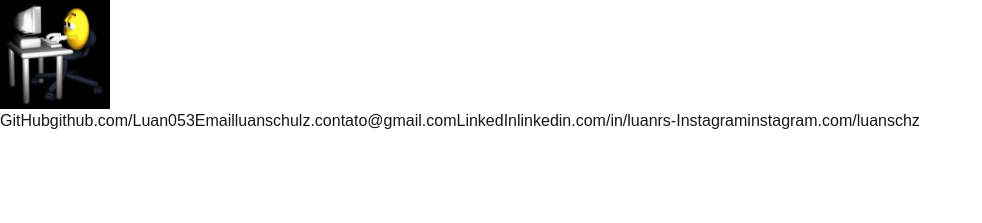
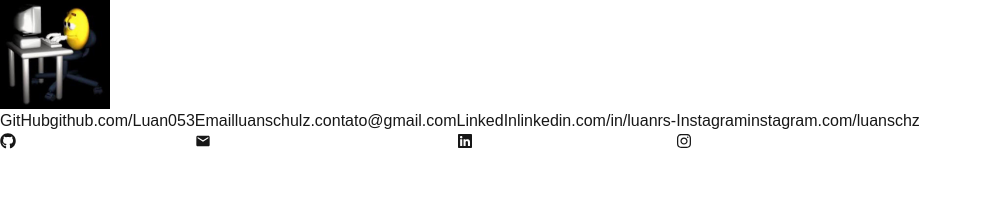
Before and after one commit to Luan053/my-links, a Next.js app: page / in a window 1280 px wide. Shown: the top 223 px of the page, without its empty margins (0-982 px from the left). Built offline with nearby package versions, Linux system fonts and the light colour scheme.

Commit message:
adicionando icones

```diff
--- /dev/null
+++ b/src/app/components/icons/email.js
@@ -0,0 +1,16 @@
+export const Email = () => {
+  return (
+    <svg
+      stroke="currentColor"
+      fill="currentColor"
+      strokeWidth="0"
+      viewBox="0 0 24 24"
+      height="1em"
+      width="1em"
+      xmlns="http://www.w3.org/2000/svg"
+    >
+      <path fill="none" d="M0 0h24v24H0z"></path>
+      <path d="M20 4H4c-1.1 0-1.99.9-1.99 2L2 18c0 1.1.9 2 2 2h16c1.1 0 2-.9 2-2V6c0-1.1-.9-2-2-2zm0 4-8 5-8-5V6l8 5 8-5v2z"></path>
+    </svg>
+  );
+};
--- a/src/app/components/icons/github.js
+++ b/src/app/components/icons/github.js
@@ -1,25 +1,15 @@
 export const Github = () => {
   return (
     <svg
-      data-testid="geist-icon"
-      height="16"
-      strokeLinejoin="round"
-      viewBox="0 0 16 16"
-      width="16"
+      stroke="currentColor"
+      fill="currentColor"
+      strokeWidth="0"
+      viewBox="0 0 496 512"
+      height="1em"
+      width="1em"
+      xmlns="http://www.w3.org/2000/svg"
     >
-      <g clipPath="url(#clip0_872_3147)">
-        <path
-          fillRule="evenodd"
-          clipRule="evenodd"
-          d="M8 0C3.58 0 0 3.57879 0 7.99729C0 11.5361 2.29 14.5251 5.47 15.5847C5.87 15.6547 6.02 15.4148 6.02 15.2049C6.02 15.0149 6.01 14.3851 6.01 13.7154C4 14.0852 3.48 13.2255 3.32 12.7757C3.23 12.5458 2.84 11.836 2.5 11.6461C2.22 11.4961 1.82 11.1262 2.49 11.1162C3.12 11.1062 3.57 11.696 3.72 11.936C4.44 13.1455 5.59 12.8057 6.05 12.5957C6.12 12.0759 6.33 11.726 6.56 11.5261C4.78 11.3262 2.92 10.6364 2.92 7.57743C2.92 6.70773 3.23 5.98797 3.74 5.42816C3.66 5.22823 3.38 4.40851 3.82 3.30888C3.82 3.30888 4.49 3.09895 6.02 4.1286C6.66 3.94866 7.34 3.85869 8.02 3.85869C8.7 3.85869 9.38 3.94866 10.02 4.1286C11.55 3.08895 12.22 3.30888 12.22 3.30888C12.66 4.40851 12.38 5.22823 12.3 5.42816C12.81 5.98797 13.12 6.69773 13.12 7.57743C13.12 10.6464 11.25 11.3262 9.47 11.5261C9.76 11.776 10.01 12.2558 10.01 13.0056C10.01 14.0752 10 14.9349 10 15.2049C10 15.4148 10.15 15.6647 10.55 15.5847C12.1381 15.0488 13.5182 14.0284 14.4958 12.6673C15.4735 11.3062 15.9996 9.67293 16 7.99729C16 3.57879 12.42 0 8 0Z"
-          fill="white"
-        ></path>
-      </g>
-      <defs>
-        <clipPath id="clip0_872_3147">
-          <rect width="16" height="16"></rect>
-        </clipPath>
-      </defs>
+      <path d="M165.9 397.4c0 2-2.3 3.6-5.2 3.6-3.3.3-5.6-1.3-5.6-3.6 0-2 2.3-3.6 5.2-3.6 3-.3 5.6 1.3 5.6 3.6zm-31.1-4.5c-.7 2 1.3 4.3 4.3 4.9 2.6 1 5.6 0 6.2-2s-1.3-4.3-4.3-5.2c-2.6-.7-5.5.3-6.2 2.3zm44.2-1.7c-2.9.7-4.9 2.6-4.6 4.9.3 2 2.9 3.3 5.9 2.6 2.9-.7 4.9-2.6 4.6-4.6-.3-1.9-3-3.2-5.9-2.9zM244.8 8C106.1 8 0 113.3 0 252c0 110.9 69.8 205.8 169.5 239.2 12.8 2.3 17.3-5.6 17.3-12.1 0-6.2-.3-40.4-.3-61.4 0 0-70 15-84.7-29.8 0 0-11.4-29.1-27.8-36.6 0 0-22.9-15.7 1.6-15.4 0 0 24.9 2 38.6 25.8 21.9 38.6 58.6 27.5 72.9 20.9 2.3-16 8.8-27.1 16-33.7-55.9-6.2-112.3-14.3-112.3-110.5 0-27.5 7.6-41.3 23.6-58.9-2.6-6.5-11.1-33.3 2.6-67.9 20.9-6.5 69 27 69 27 20-5.6 41.5-8.5 62.8-8.5s42.8 2.9 62.8 8.5c0 0 48.1-33.6 69-27 13.7 34.7 5.2 61.4 2.6 67.9 16 17.7 25.8 31.5 25.8 58.9 0 96.5-58.9 104.2-114.8 110.5 9.2 7.9 17 22.9 17 46.4 0 33.7-.3 75.4-.3 83.6 0 6.5 4.6 14.4 17.3 12.1C428.2 457.8 496 362.9 496 252 496 113.3 383.5 8 244.8 8zM97.2 352.9c-1.3 1-1 3.3.7 5.2 1.6 1.6 3.9 2.3 5.2 1 1.3-1 1-3.3-.7-5.2-1.6-1.6-3.9-2.3-5.2-1zm-10.8-8.1c-.7 1.3.3 2.9 2.3 3.9 1.6 1 3.6.7 4.3-.7.7-1.3-.3-2.9-2.3-3.9-2-.6-3.6-.3-4.3.7zm32.4 35.6c-1.6 1.3-1 4.3 1.3 6.2 2.3 2.3 5.2 2.6 6.5 1 1.3-1.3.7-4.3-1.3-6.2-2.2-2.3-5.2-2.6-6.5-1zm-11.4-14.7c-1.6 1-1.6 3.6 0 5.9 1.6 2.3 4.3 3.3 5.6 2.3 1.6-1.3 1.6-3.9 0-6.2-1.4-2.3-4-3.3-5.6-2z"></path>
     </svg>
   );
 };
--- /dev/null
+++ b/src/app/components/icons/instagram.js
@@ -0,0 +1,15 @@
+export const Instagram = () => {
+  return (
+    <svg
+      stroke="currentColor"
+      fill="currentColor"
+      strokeWidth="0"
+      viewBox="0 0 448 512"
+      height="1em"
+      width="1em"
+      xmlns="http://www.w3.org/2000/svg"
+    >
+      <path d="M224.1 141c-63.6 0-114.9 51.3-114.9 114.9s51.3 114.9 114.9 114.9S339 319.5 339 255.9 287.7 141 224.1 141zm0 189.6c-41.1 0-74.7-33.5-74.7-74.7s33.5-74.7 74.7-74.7 74.7 33.5 74.7 74.7-33.6 74.7-74.7 74.7zm146.4-194.3c0 14.9-12 26.8-26.8 26.8-14.9 0-26.8-12-26.8-26.8s12-26.8 26.8-26.8 26.8 12 26.8 26.8zm76.1 27.2c-1.7-35.9-9.9-67.7-36.2-93.9-26.2-26.2-58-34.4-93.9-36.2-37-2.1-147.9-2.1-184.9 0-35.8 1.7-67.6 9.9-93.9 36.1s-34.4 58-36.2 93.9c-2.1 37-2.1 147.9 0 184.9 1.7 35.9 9.9 67.7 36.2 93.9s58 34.4 93.9 36.2c37 2.1 147.9 2.1 184.9 0 35.9-1.7 67.7-9.9 93.9-36.2 26.2-26.2 34.4-58 36.2-93.9 2.1-37 2.1-147.8 0-184.8zM398.8 388c-7.8 19.6-22.9 34.7-42.6 42.6-29.5 11.7-99.5 9-132.1 9s-102.7 2.6-132.1-9c-19.6-7.8-34.7-22.9-42.6-42.6-11.7-29.5-9-99.5-9-132.1s-2.6-102.7 9-132.1c7.8-19.6 22.9-34.7 42.6-42.6 29.5-11.7 99.5-9 132.1-9s102.7-2.6 132.1 9c19.6 7.8 34.7 22.9 42.6 42.6 11.7 29.5 9 99.5 9 132.1s2.7 102.7-9 132.1z"></path>
+    </svg>
+  );
+};
--- /dev/null
+++ b/src/app/components/icons/linkedin.js
@@ -0,0 +1,15 @@
+export const LinkedIn = () => {
+  return (
+    <svg
+      stroke="currentColor"
+      fill="currentColor"
+      strokeWidth="0"
+      viewBox="0 0 448 512"
+      height="1em"
+      width="1em"
+      xmlns="http://www.w3.org/2000/svg"
+    >
+      <path d="M416 32H31.9C14.3 32 0 46.5 0 64.3v383.4C0 465.5 14.3 480 31.9 480H416c17.6 0 32-14.5 32-32.3V64.3c0-17.8-14.4-32.3-32-32.3zM135.4 416H69V202.2h66.5V416zm-33.2-243c-21.3 0-38.5-17.3-38.5-38.5S80.9 96 102.2 96c21.2 0 38.5 17.3 38.5 38.5 0 21.3-17.2 38.5-38.5 38.5zm282.1 243h-66.4V312c0-24.8-.5-56.7-34.5-56.7-34.6 0-39.9 27-39.9 54.9V416h-66.4V202.2h63.7v29.2h.9c8.9-16.8 30.6-34.5 62.9-34.5 67.2 0 79.7 44.3 79.7 101.9V416z"></path>
+    </svg>
+  );
+};
--- a/src/app/page.js
+++ b/src/app/page.js
@@ -1,8 +1,10 @@
 import Image from "next/image";
 import emojipc from "../public/emojipc.png";
-import Link from "next/link";
 import { Github } from "./components/icons/github.js";
 import { Button } from "./components/button";
+import { Email } from "./components/icons/email";
+import { LinkedIn } from "./components/icons/linkedin";
+import { Instagram } from "./components/icons/instagram";
 
 export default function Home() {
   const infos = {
@@ -13,19 +15,19 @@
       href: "https://github.com/Luan053",
     },
     email: {
-      logo: <Github />,
+      logo: <Email />,
       linkName: "Email",
       linkDesc: "luanschulz.contato@gmail.com",
       href: "mailto:luanschulz.contato@gmail.com",
     },
     linkedin: {
-      logo: <Github />,
+      logo: <LinkedIn />,
       linkName: "LinkedIn",
       linkDesc: "linkedin.com/in/luanrs-",
       href: "https://www.linkedin.com/in/luanrs-/",
     },
     instagram: {
-      logo: <Github />,
+      logo: <Instagram />,
       linkName: "Instagram",
       linkDesc: "instagram.com/luanschz",
       href: "https://www.instagram.com/luanschz",
```
